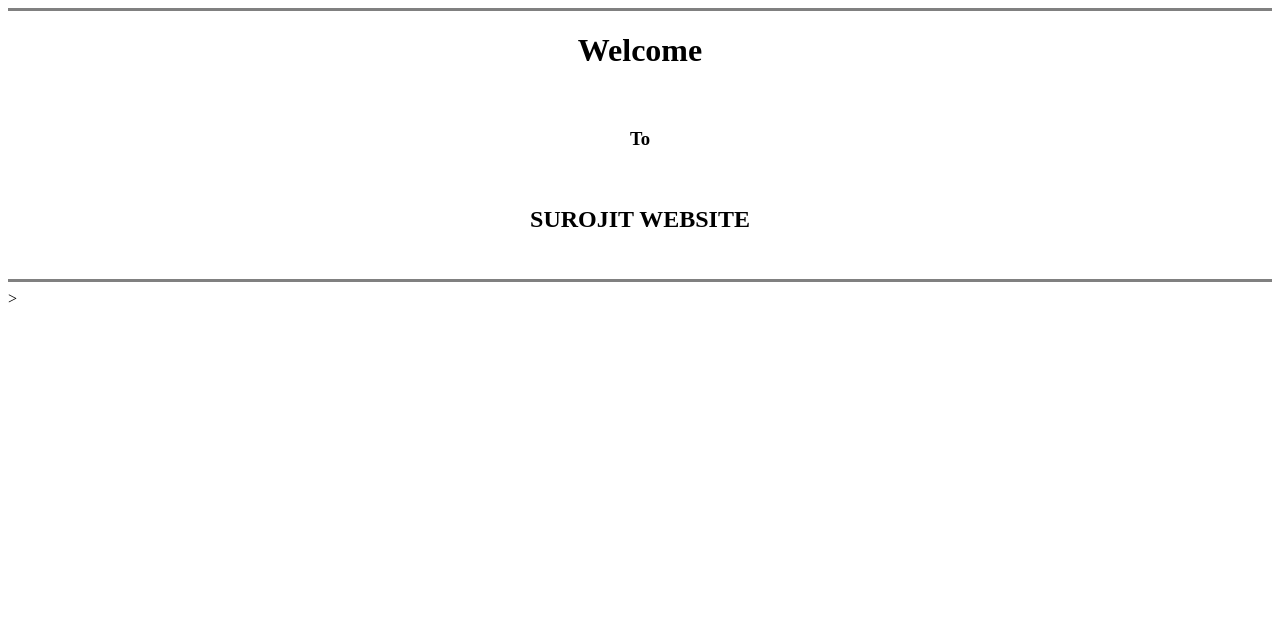
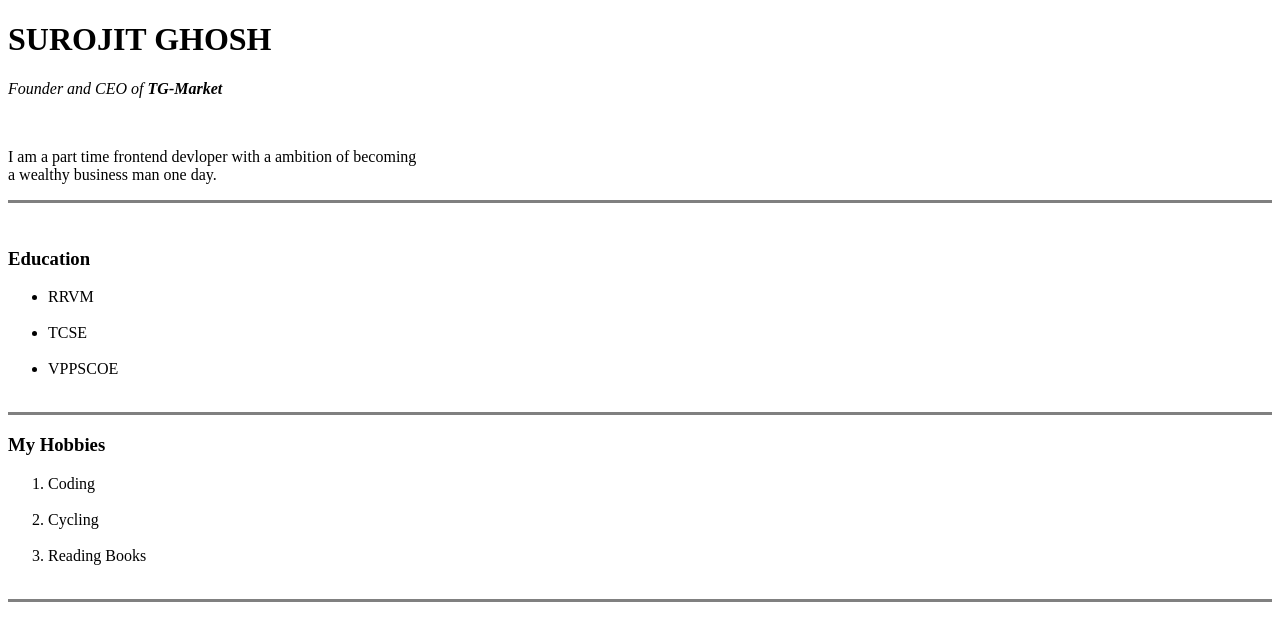
Before and after one commit to surojittx400/frontend, a plain HTML site: page index.html in a window 1280 px wide. Drawn offline with Linux system fonts and the light colour scheme.

Commit message:
simple page

```diff
--- a/index.html
+++ b/index.html
@@ -4,18 +4,26 @@
     <meta charset="UTF-8">
     <meta http-equiv="X-UA-Compatible" content="IE=edge">
     <meta name="viewport" content="width=device-width, initial-scale=1.0">
-    <title>Welcome to TG</title>
+    <title>TG-Market</title>
 </head>
 <body>
-    <center>
-    <hr size="3" noshade>
-    <h1>Welcome</h1>
-    <br>
-    <h3>To</h3>
-    <br>
-    <h2>SUROJIT WEBSITE</h2>
-    <br>
-    <hr size="3" noshade>
-    </center>>
+    <h1>SUROJIT GHOSH</h1>
+    <p><em>Founder and CEO of <strong>TG-Market</strong></em></p><br>
+    <p>I am a part time frontend devloper with a ambition of becoming
+      <br>a wealthy business man one day.
+      <hr noshade size="3"><br>
+    <h3>Education</h3>
+    <ul>
+      <li>RRVM</li> <br>
+      <li>TCSE</li> <br>
+      <li>VPPSCOE</li> <br>
+    </ul><hr noshade size="3">
+    <h3>My Hobbies</h3>
+    <ol>
+      <li>Coding</li><br>
+      <li>Cycling</li><br>
+      <li>Reading Books</li><br>
+    </ol><hr noshade size="3">
+    </p>
 </body>
 </html>
```
